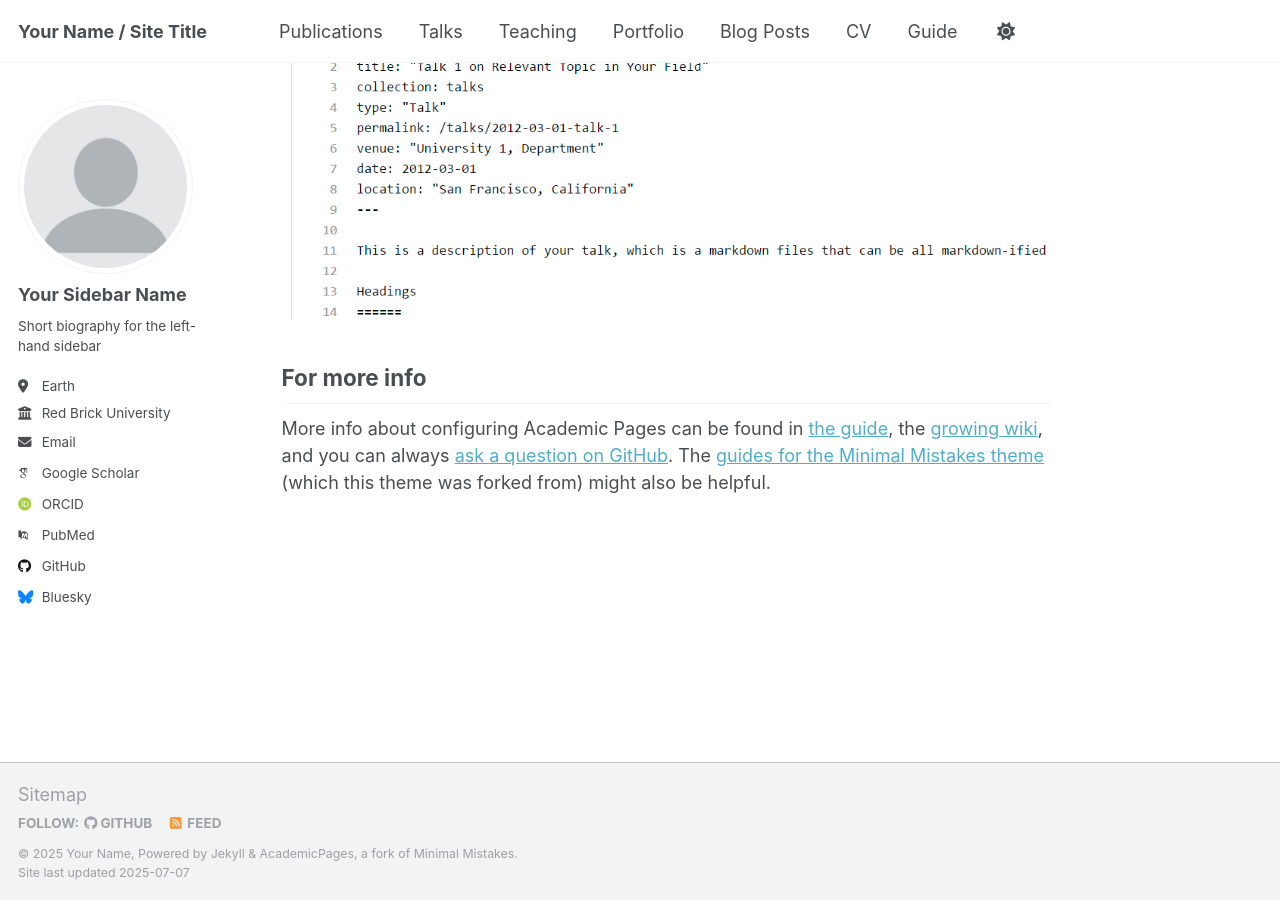
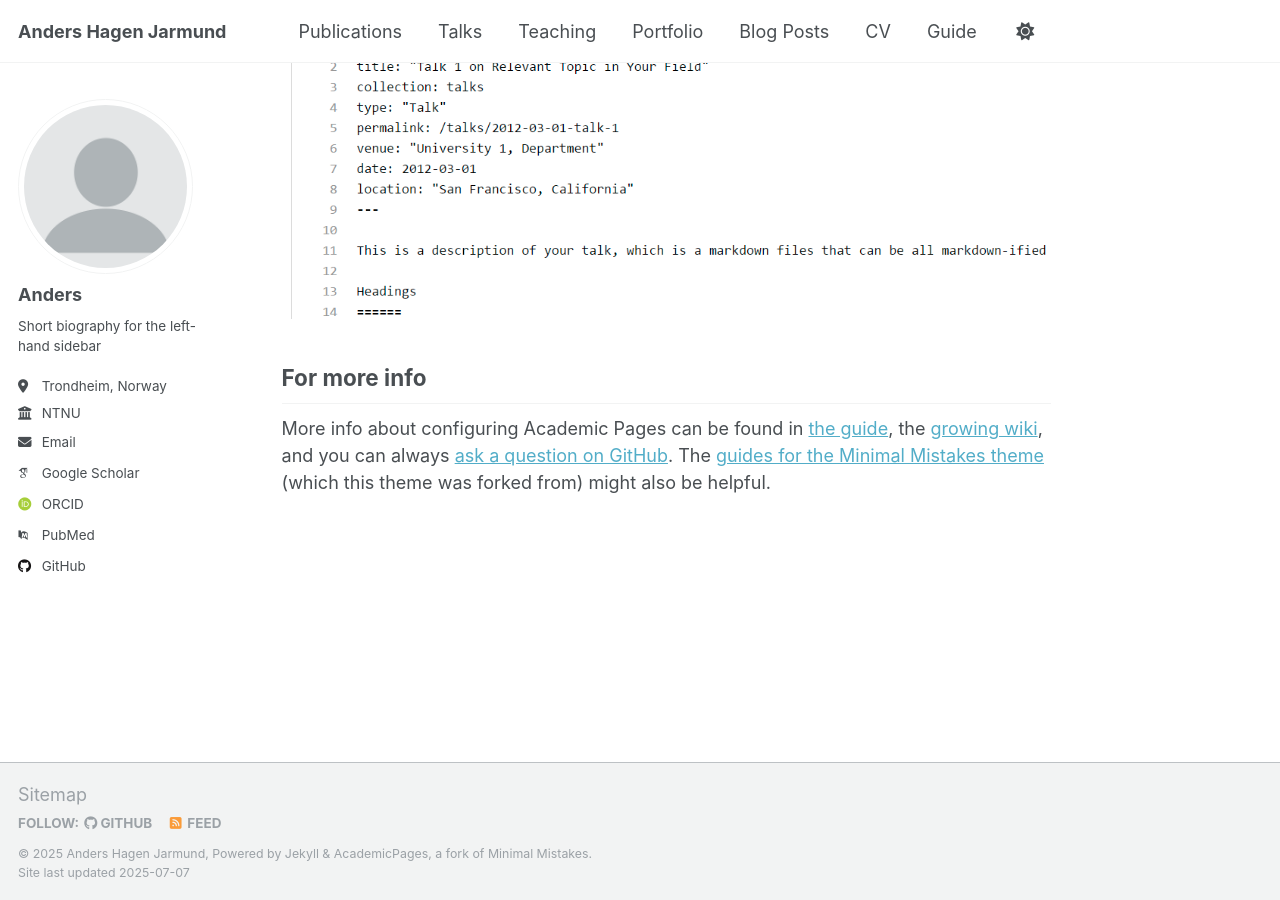
Before and after one commit to andjar/andjar.github.io, a Jekyll site: the page built from _pages/about.md, in a window 1280 px wide and 900 px high, scrolled down 2880 px. Built offline with Jekyll 4.4.1, drawn with Linux system fonts in a browser that asks for light colours; some web fonts are replaced; a script that is not in the unit is left out.

Commit message:
Update _config.yml

```diff
--- a/_config.yml
+++ b/_config.yml
@@ -9,13 +9,13 @@
 # Basic Site Settings
 locale                   : "en-US"
 site_theme               : "default"
-title                    : "Your Name / Site Title"
+title                    : "Anders Hagen Jarmund"
 title_separator          : "-"
-name                     : &name "Your Name"
+name                     : &name "Anders Hagen Jarmund"
 description              : &description "personal description"
-url                      : https://academicpages.github.io # the base hostname & protocol for your site e.g. "https://[your GitHub username].github.io" or if you already have some other page hosted on Github then use "https://[your GitHub username].github.io/[Your Repo Name]"
+url                      : https://andjar.github.io # the base hostname & protocol for your site e.g. "https://[your GitHub username].github.io" or if you already have some other page hosted on Github then use "https://[your GitHub username].github.io/[Your Repo Name]"
 baseurl                  : "" # the subpath of your site, e.g. "/blog"
-repository               : "academicpages/academicpages.github.io"
+repository               : "andjar/andjar.github.io"
 
 # Site Author - The following control what appear as part of the author content on the side bar.
 #               If a field is blank the icon and link will not appear, otherwise it will be shown.
@@ -23,22 +23,22 @@ repository               : "academicpages/academicpages.github.io"
 author:
   # Biographic information
   avatar           : "profile.png"
-  name             : "Your Sidebar Name"
+  name             : "Anders"
   pronouns         : # example: "she/her"
   bio              : "Short biography for the left-hand sidebar"
-  location         : "Earth"
-  employer         : "Red Brick University"
+  location         : "Trondheim, Norway"
+  employer         : "NTNU"
   uri              : # URL
-  email            : "none@example.org"
+  email            : "anders.h.jarmund@ntnu.no"
 
   # Academic websites
   academia         : # URL
   arxiv            : # URL - Update with the correct link to your profile
-  googlescholar    : "https://scholar.google.com/citations?user=PS_CX0AAAAAJ"
+  googlescholar    : "https://scholar.google.no/citations?user=3oRbzeoAAAAJ"
   impactstory      : # URL
-  orcid            : "http://orcid.org/yourorcidurl"
+  orcid            : "http://orcid.org/0000-0002-3923-1637"
   semantic         : # URL
-  pubmed           : "https://www.ncbi.nlm.nih.gov/pubmed/?term=john+snow"
+  pubmed           : "https://www.ncbi.nlm.nih.gov/pubmed/?term=anders+hagen+jarmund"
   researchgate     : # URL
   scopus           : # URL
 
@@ -46,13 +46,13 @@ author:
   bitbucket        : # Username - Update with your username on the site
   codepen          : # Username
   dribbble         : # Username
-  github           : "academicpages"
+  github           : "andjar"
   kaggle           : # Username
   stackoverflow    : # User number or user number and name (i.e., use "1" or "1/jeff-atwood")
 
   # Social media
   artstation       : # Username
-  bluesky          : "bsky.app" # Replace this with you Bluesky username
+  bluesky          : # Replace this with you Bluesky username
   facebook         : # Username
   flickr           : # Username
   foursquare       : # Username
@@ -84,7 +84,7 @@ publication_category:
   manuscripts:
     title: 'Journal Articles'
   conferences:
-    title: 'Conference Papers'
+    title: 'Conference Talks/Posters'
 
 # Site Settings
 teaser                   :  # filename of teaser fallback teaser image placed in /images/, .e.g. "500x300.png"
```
